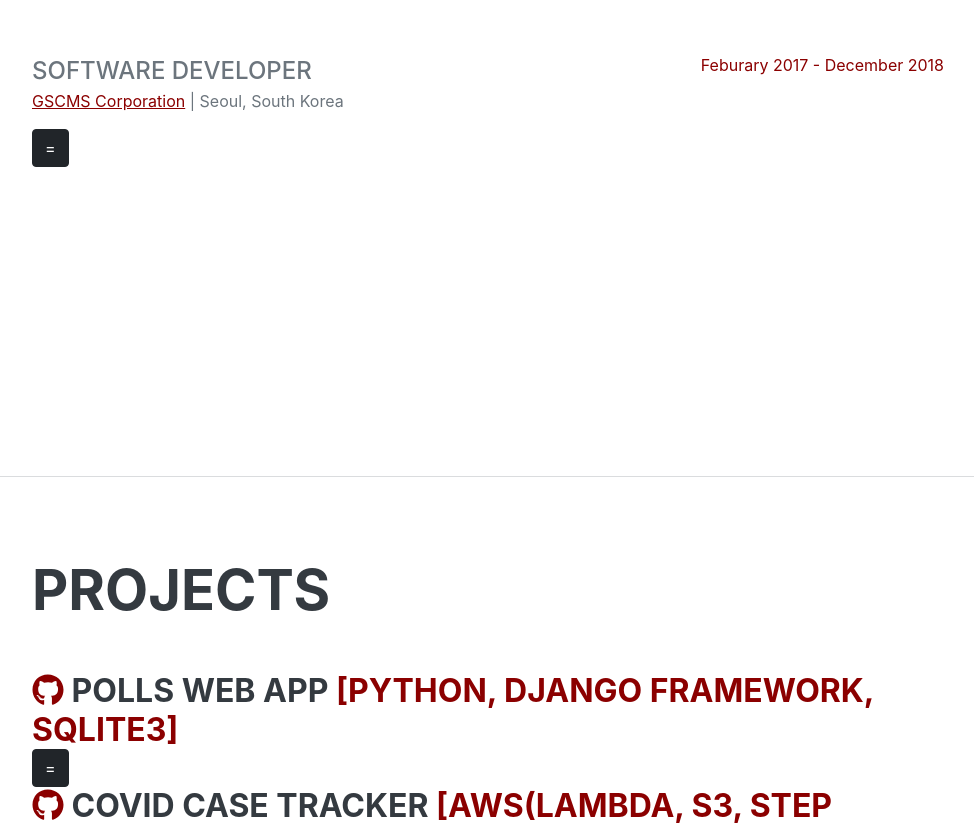
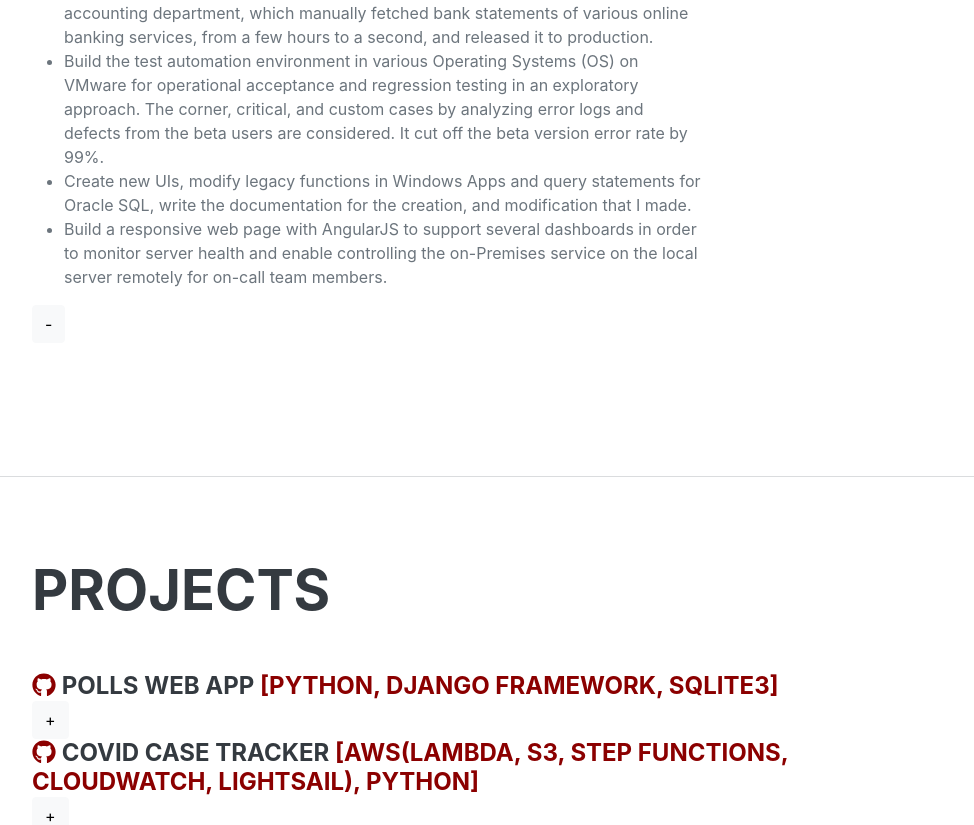
Before and after one commit to barojin/pages, a React (Create React App) app: page / in a window 1280 px wide. Shown: the part 1125-1950 px from the top of the page, without its empty margins (288-1262 px from the left). Built offline with nearby package versions, Linux system fonts and the light colour scheme; a web font is replaced by a local one.

Commit message:
typeo, change the button color, add a hover type="button" on title of each experience, project component.

```diff
--- a/src/App.js
+++ b/src/App.js
@@ -15,10 +15,10 @@ function App() {
                 <About />
                 <Experiences />
                 <Projects />
+                <Awards />
                 <Skills />
                 <Education />
                 <Interests />
-          <Awards />
             </div>
         </div>
     );
--- a/src/components/ExperienceComponents/experienceComp.jsx
+++ b/src/components/ExperienceComponents/experienceComp.jsx
@@ -4,7 +4,7 @@ import ContentList from '../utils/contentList'
 export default class Experience extends React.Component {
     constructor(props){
         super(props);
-        this.state = {showContent: false}
+        this.state = {showContent: true}
         this.handleToggleClick = this.handleToggleClick.bind(this);
     }
 
@@ -18,15 +18,15 @@ export default class Experience extends React.Component {
         return (
             <div className="d-flex flex-column flex-md-row justify-content-between mb-5">
                 <div className="flex-grow-1">
-                    <div className="subheading">
+                    <div className="subheading" type="button" onClick={this.handleToggleClick}>
                         {this.props.jobTitle}
                     </div>
                     <div className="mb-3">
                         <a href={this.props.url}>{this.props.company}</a> | {this.props.location}
                     </div>
                     <ContentList contents={this.props.contents} show={this.state.showContent} />
-                    <button type="button" class="btn btn-dark" onClick={this.handleToggleClick}>
-                        {this.state.showContent ? '^' : '='}
+                    <button type="button" class="btn btn-light" onClick={this.handleToggleClick}>
+                        {this.state.showContent ? '-' : '+'}
                     </button>
                 </div>
                 <div className="flex-shrink-0"><span className="text-primary">{this.props.date}</span></div>
--- a/src/components/ProjectComponents/projectComp.jsx
+++ b/src/components/ProjectComponents/projectComp.jsx
@@ -17,13 +17,13 @@ export default class Project extends React.Component {
         return (
             <div className="d-flex flex-column flex-md-row justify-content-between">
                 <div className="flex-grow-1">
-                    <h3 className="mb-0">
+                    <h4 className="mb-0" type="button" onClick={this.handleToggleClick}>
                         <a className="social-icon"  href={this.props.gitUrl}><i className="fab fa-github" />
                         </a> {this.props.title} <span className="text-primary">{this.props.techStack}</span>
-                    </h3>
+                    </h4>
                     <ContentList contents={this.props.content} show={this.state.showContent} />
-                    <button type="button" class="btn btn-dark" onClick={this.handleToggleClick}>
-                        {this.state.showContent ? '^' : '='}
+                    <button type="button" class="btn btn-light" onClick={this.handleToggleClick}>
+                        {this.state.showContent ? '-' : '+'}
                     </button>
                 </div>
             </div>
--- a/src/components/about.jsx
+++ b/src/components/about.jsx
@@ -19,7 +19,7 @@ render() {
         <a>San Mateo, California, United States<br></br></a>
         <a href="mailto:name@email.com"> barojins@gmail.com</a>
       </div>
-      <p className="lead mb-5">Software engineer based on CS fundamentals<br></br>
+      <p className="lead mb-5">Software engineer based on CS fundamentals,<br></br>
       deliver a solid software product with frameworks and tools.</p>
       <div className="social-icons">
         <a className="social-icon" href="https://www.linkedin.com/in/barojin/"><i className="fab fa-linkedin-in" /></a>
--- a/src/components/projects.jsx
+++ b/src/components/projects.jsx
@@ -15,7 +15,7 @@ render() {
             {/* <Project gitUrl="" title="" techStack="" content="" /> */}
             <Project gitUrl="https://github.com/barojin/DjangoTutorial"
                 title="Polls Web App" techStack="[python, Django framework, Sqlite3]"
-                content={["Create the web site that shows polls and vote in them and admin site provide the add, change, and delete polls. It contains how to handle the route, models in the Database, automated testing, views and templates, admin page conventions, packaging to deploy and patching with git."]}
+                content={["Create the website that shows polls and vote in them and admin site provide the add, change, and delete polls. It contains how to handle the route, models in the Database, automated testing, views and templates, admin page conventions, packaging to deploy and patching with git."]}
                 />
             <Project gitUrl="#Projects" title="Covid Case Tracker" techStack="[AWS(Lambda, S3, Step functions, CloudWatch, Lightsail), Python]" content={["Covid Case Tracker, Implemented a covid case tracker that pulls the number of new cases all over the world everyday from CDC website and displays the plotted trend graph on WordPress website using AWS lightsail. Used AWS Lambda to run .py code and stored files in S3. Implemented AWS Cloudwatch once the numbers increase significantly for a certain country."]} />
             <Project gitUrl="https://github.com/barojin/Microservice_Spring" title="Microservices on Spring" techStack="[Java, Spring framework, JPA, h2, HATEOAS, Netflix Eureka]" content={["Implemented Login service which stores user info and validates the request invoked and Post service which is for CRUD of the post and communication of each service via Eureka server dispatcher."]} />
```
Lines whose indentation alone changed are shown as unchanged.
